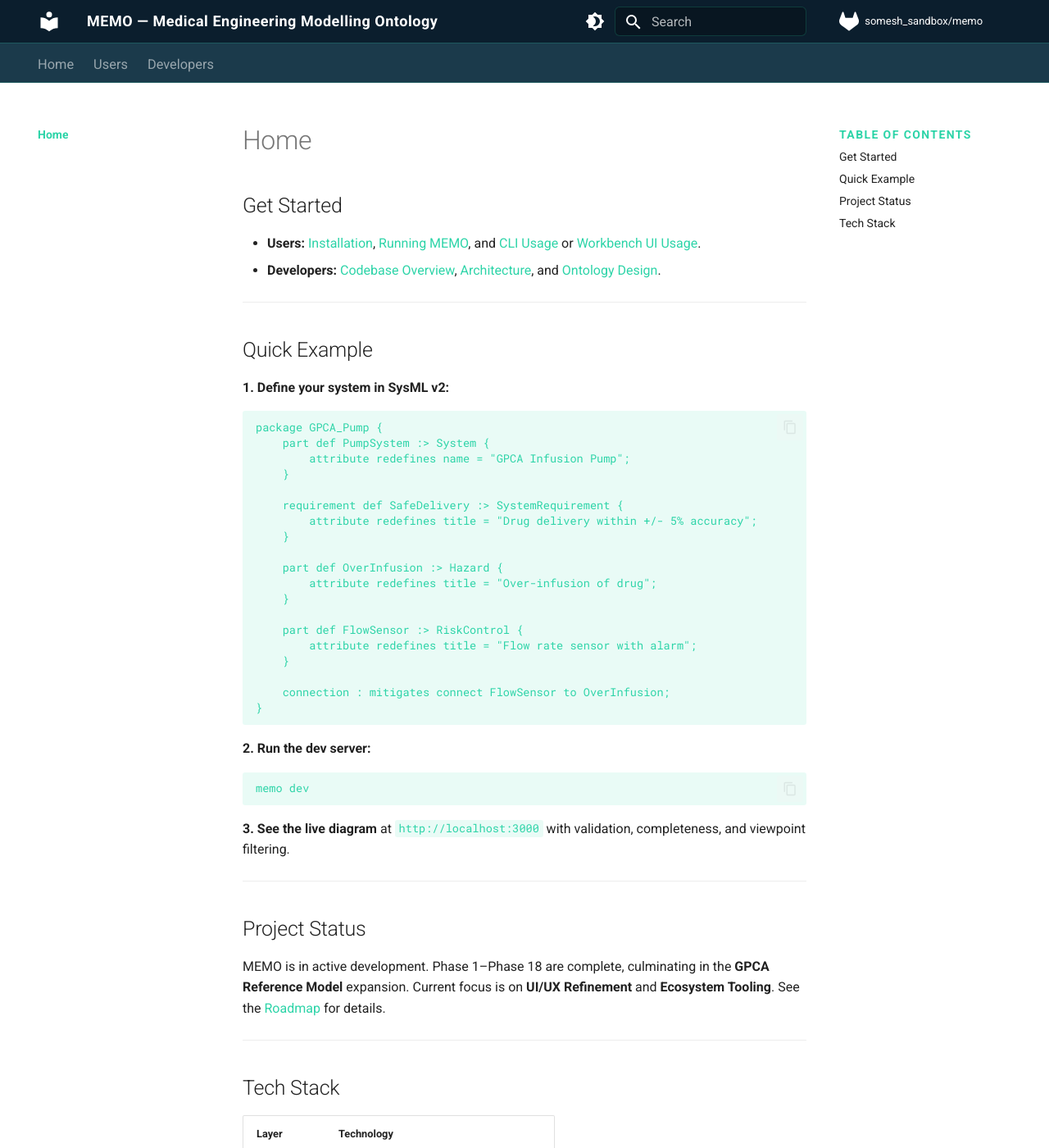
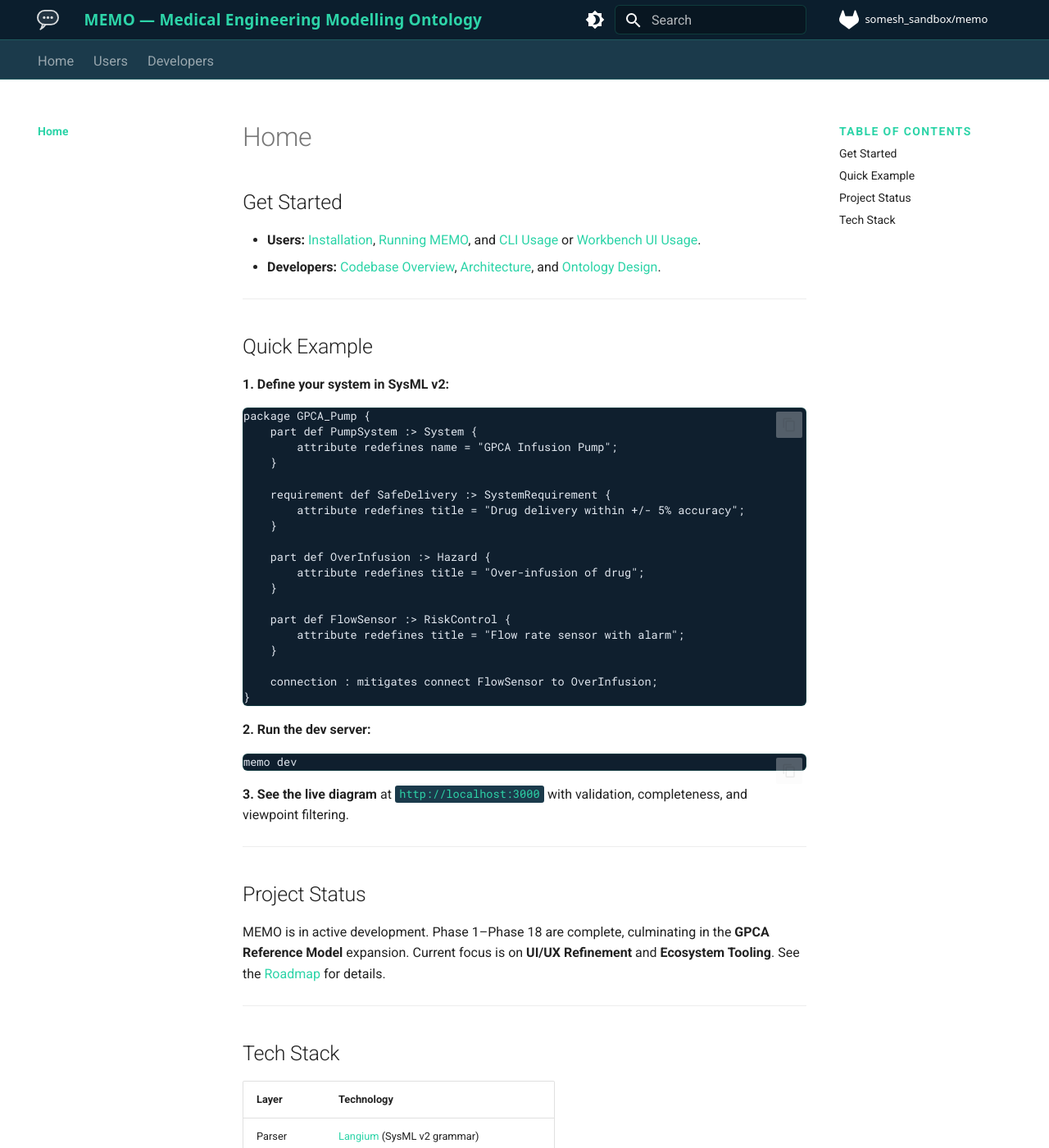
Before and after one commit to memoarchitect/memo-architect, an MkDocs documentation site: the page built from docs/src/index.md, in a window 1280 px wide and 1400 px high. Shown: the whole window at 82% size. Built offline with MkDocs 1.6.1 and Material for MkDocs 9.7.7, drawn with Linux system fonts in a browser that asks for light colours; comment, search, counter and statistics services are not loaded.

Commit message:
fix: docs code blocks dark bg; header font/color match app; add logo

```diff
--- a/docs/src/stylesheets/extra.css
+++ b/docs/src/stylesheets/extra.css
@@ -19,21 +19,36 @@
   --memo-tabs:   #1B3A4B;
 }
 
-/* ── Header (matches app title bar) ────────────────────────────────────── */
+/* ── Header (matches app title bar exactly) ─────────────────────────────── */
 .md-header {
   background: #0B1E2D !important;
   box-shadow: 0 1px 0 rgba(45, 212, 168, 0.2);
+  font-family: ui-sans-serif, system-ui, sans-serif;
 }
 
 .md-header__title {
+  font-family: ui-sans-serif, system-ui, sans-serif;
   font-weight: 700;
-  letter-spacing: 0.03em;
+  font-size: 0.95rem;
+  letter-spacing: 0.01em;
+  color: rgba(255, 255, 255, 0.9);
+}
+
+/* Site name portion — teal accent like app nav active item */
+.md-header__topic:first-child .md-ellipsis {
+  color: #2DD4A8;
+  font-weight: 700;
+}
+
+.md-header__button.md-logo {
+  padding: 0.3rem;
 }
 
 .md-header__button.md-logo img,
 .md-header__button.md-logo svg {
-  height: 28px;
+  height: 26px;
   width: auto;
+  filter: brightness(0) invert(1) opacity(0.85);
 }
 
 /* ── Nav tabs (matches app mode-switcher bar) ───────────────────────────── */
@@ -95,20 +110,29 @@
   color: inherit;
 }
 
-/* ── Code blocks ────────────────────────────────────────────────────────── */
-[data-md-color-scheme="slate"] .highlight pre,
-[data-md-color-scheme="slate"] .md-typeset pre {
-  background: #060f18 !important;
-  border: 1px solid rgba(45, 212, 168, 0.12);
+/* ── Code blocks (dark background in both modes for readability) ─────────── */
+.highlight pre,
+.md-typeset pre {
+  background: #0f1f2e !important;
+  border: 1px solid rgba(45, 212, 168, 0.15);
   border-radius: 6px;
 }
 
-/* Inline code */
-.md-typeset code {
-  background: rgba(45, 212, 168, 0.1);
-  color: #2DD4A8;
+/* Ensure syntax-highlighted text is readable on dark background */
+.highlight code,
+.md-typeset pre code {
+  background: transparent !important;
+  color: #e2e8f0 !important;
+  font-size: 0.85em;
+  padding: 0;
+}
+
+/* Inline code (light background variant — readable on white) */
+.md-typeset :not(pre) > code {
+  background: #1B3A4B !important;
+  color: #2DD4A8 !important;
   border-radius: 3px;
-  padding: 0.1em 0.35em;
+  padding: 0.1em 0.4em;
   font-size: 0.85em;
 }
 
--- a/mkdocs.yml
+++ b/mkdocs.yml
@@ -19,6 +19,8 @@
       toggle:
         icon: material/brightness-7
         name: Switch to light mode
+  logo: images/logo-brain.svg
+  favicon: images/favicon.svg
   features:
     - navigation.tabs
     - navigation.sections
```
Also changed, not shown: docs/src/images/favicon.svg (added), docs/src/images/logo-brain.svg (added).
